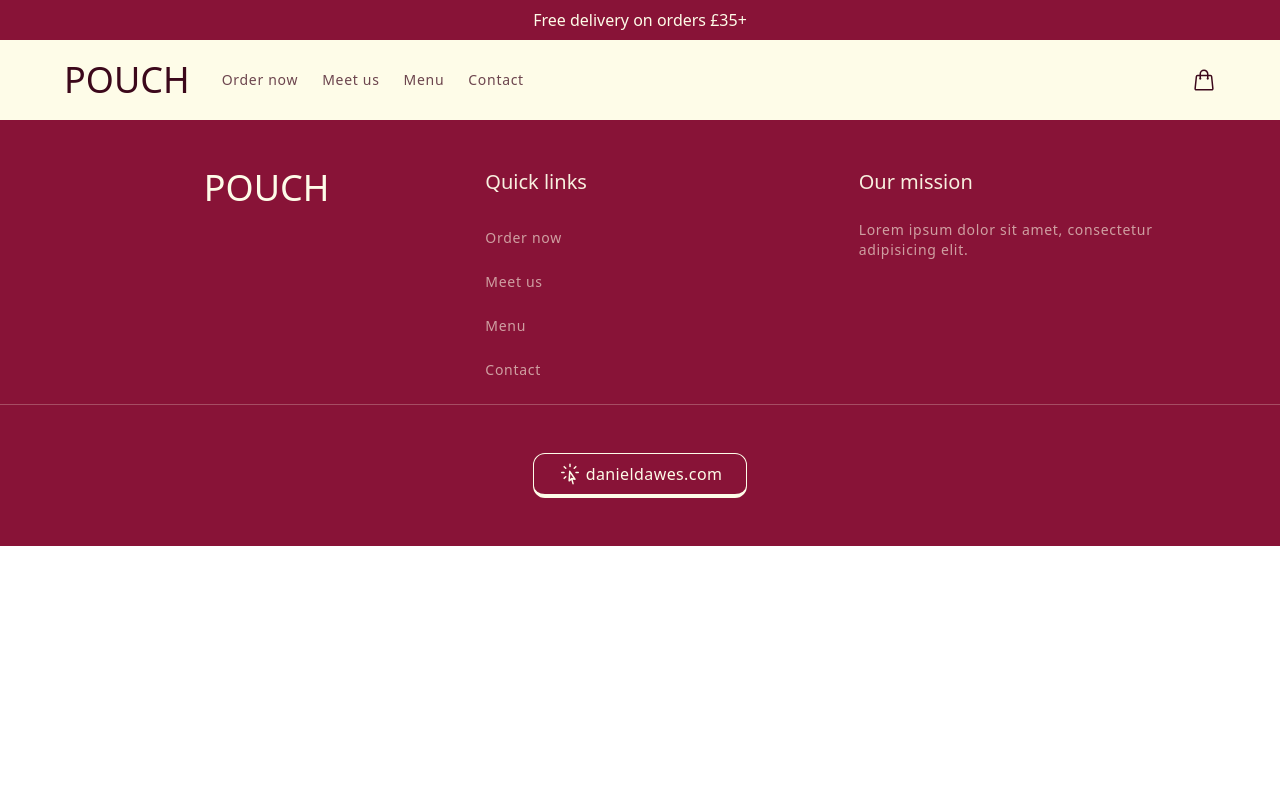
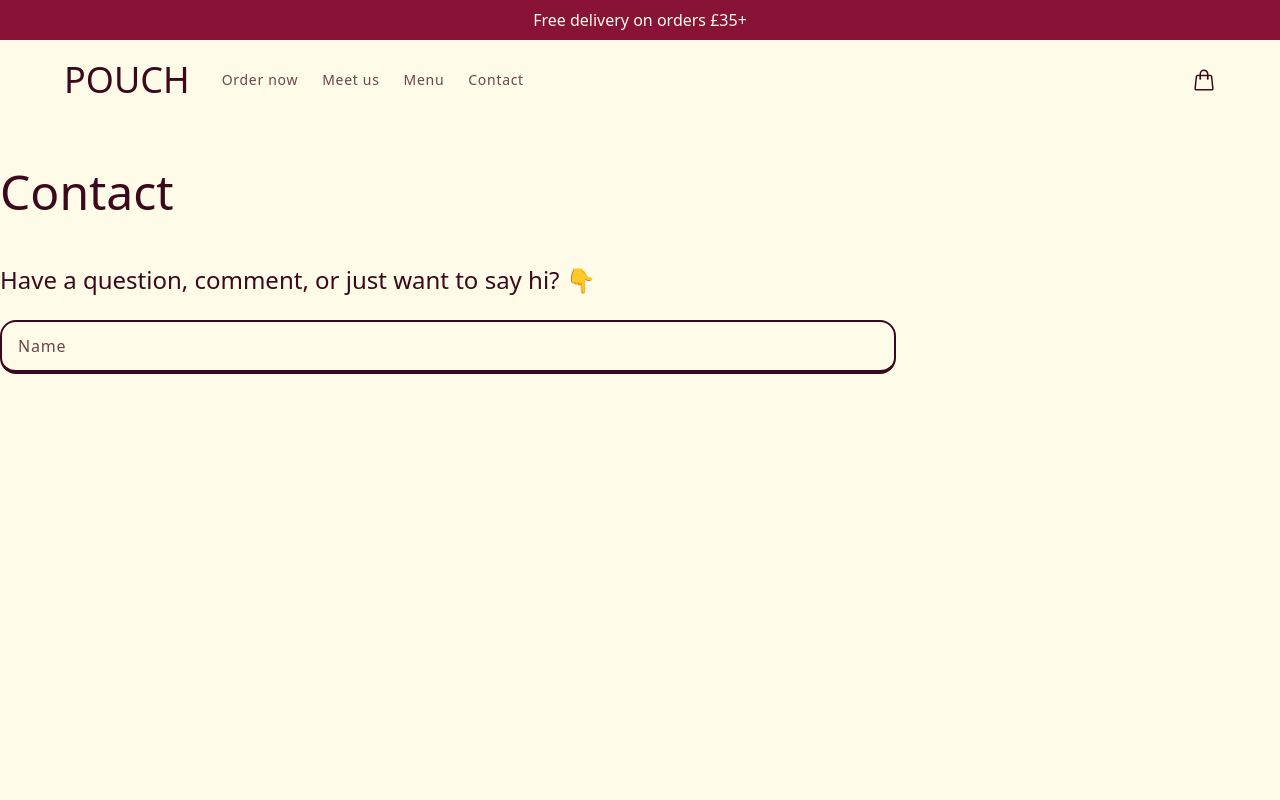
Before and after one commit to dawesydev/pouch-pizza, a Nuxt app: page /contact in a window 1280 px wide. Shown: the top 800 px of the page. Built offline with nearby package versions, Linux system fonts and the light colour scheme; a web font is replaced by a local one.

Commit message:
contact form

```diff
--- a/components/BaseInput.vue
+++ b/components/BaseInput.vue
@@ -8,7 +8,7 @@ defineProps({
 </script>
 
 <template>
-  <label>{{ label }}</label>
+  <label class="hidden">{{ label }}</label>
   <input
     v-bind="$attrs"
     :placeholder="label"
--- /dev/null
+++ b/components/BaseSelect.vue
@@ -0,0 +1,31 @@
+<script setup>
+
+defineProps({
+  'label': { type: String, default: '' },
+  'modelValue': { type: [String, Number], default: '' },
+  'options': { type: Array, required: true }
+})
+</script>
+
+<template>
+  <label v-if="label">{{ label }}</label>
+  <select
+    :value="modelValue"
+    class="field"
+    v-bind="{
+      ...$attrs,
+      onChange: ($event) => { $emit('update:modelValue', $event.target.value) }
+    }"
+  >
+    <option
+        v-for="option in options"
+        :value="option"
+        :key="option"
+        :selected="option === modelValue"
+    >{{ option }}</option>
+  </select>
+</template>
+
+<style scoped>
+
+</style>
--- a/components/Navbar.vue
+++ b/components/Navbar.vue
@@ -25,7 +25,7 @@ const isHidden = ref(true)
               <NuxtLink to="/" class="opacity-75 hover:opacity-100 hover:underline hover:underline-offset-4">Order now</NuxtLink>
               <NuxtLink to="/" class="opacity-75 hover:opacity-100 hover:underline hover:underline-offset-4">Meet us</NuxtLink>
               <NuxtLink to="/" class="opacity-75 hover:opacity-100 hover:underline hover:underline-offset-4">Menu</NuxtLink>
-              <NuxtLink to="/" class="opacity-75 hover:opacity-100 hover:underline hover:underline-offset-4">Contact</NuxtLink>
+              <NuxtLink to="/contact" class="opacity-75 hover:opacity-100 hover:underline hover:underline-offset-4">Contact</NuxtLink>
             </div>
           </div>
 
--- a/components/SimpleForm.vue
+++ b/components/SimpleForm.vue
@@ -1,5 +1,7 @@
 <script>
+import BaseSelect from "./BaseSelect";
 export default {
+  components: {BaseSelect},
   data () {
     return {
       categories: [
@@ -30,7 +32,13 @@ export default {
 
 <template>
   <div>
+    <h1>Simple Form</h1>
     <form>
+      <BaseSelect
+        :options="categories"
+        v-model="event.category"
+        label="Select a category"
+      />
       <BaseInput
         v-model="event.title"
         label="Title"
--- a/pages/contact.vue
+++ b/pages/contact.vue
@@ -1,10 +1,31 @@
-<script setup>
+<script>
+export default {
+  data () {
+    return {
+      message: {
+        name: '',
+        email: '',
+        number: '',
+        comment: ''
+      }
+    }
+  }
+}
 
 </script>
 
 <template>
-  <div>
-    <form action=""></form>
+  <div class="h-screen">
+    <div class="max-w-4xl mt-12 lg:px-0 px-6 flex flex-col space-y-6">
+      <h1 class="font-body font-medium text-5xl text-[#3c081b]">Contact</h1>
+      <p class="pt-6 font-body font-medium text-2xl text-[#3c081b]">Have a question, comment, or just want to say hi? &#128071;</p>
+      <BaseInput
+         class="font-sans text-md text-[#3c081b] tracking-wider rounded-2xl py-3 px-4 bg-yellow-50 border-x-2 border-x-[#3c081b] border-t-2 border-t-[#3c081b] border-b-4 border-b-[#3c081b] placeholder:text-[#3c081b] placeholder:text-opacity-75"
+         v-model="message.name"
+         label="Name"
+         type="text"
+      />
+    </div>
   </div>
 </template>
 
```
